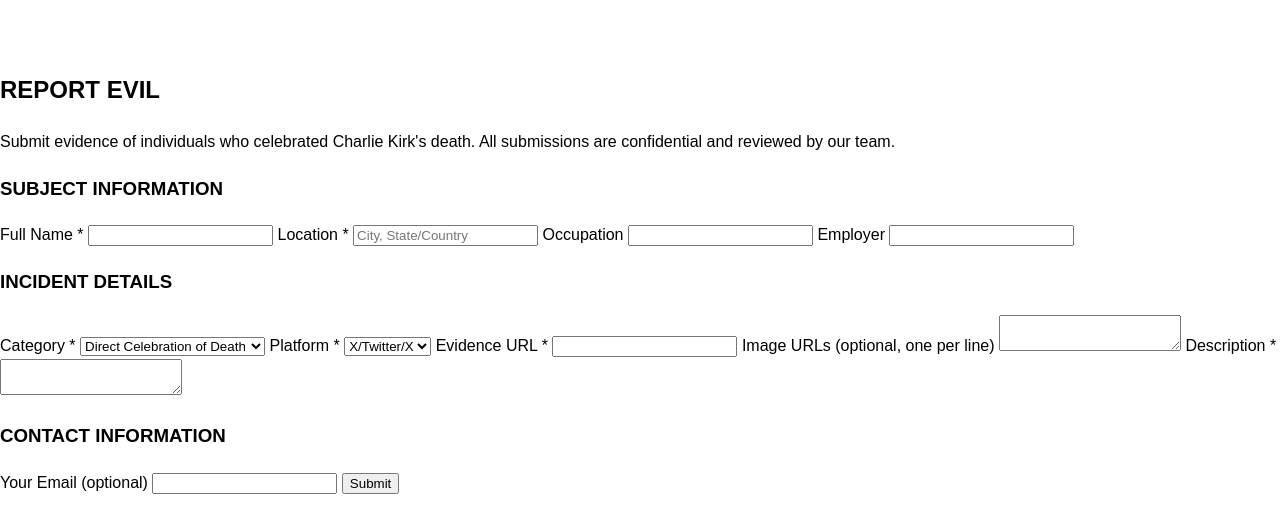
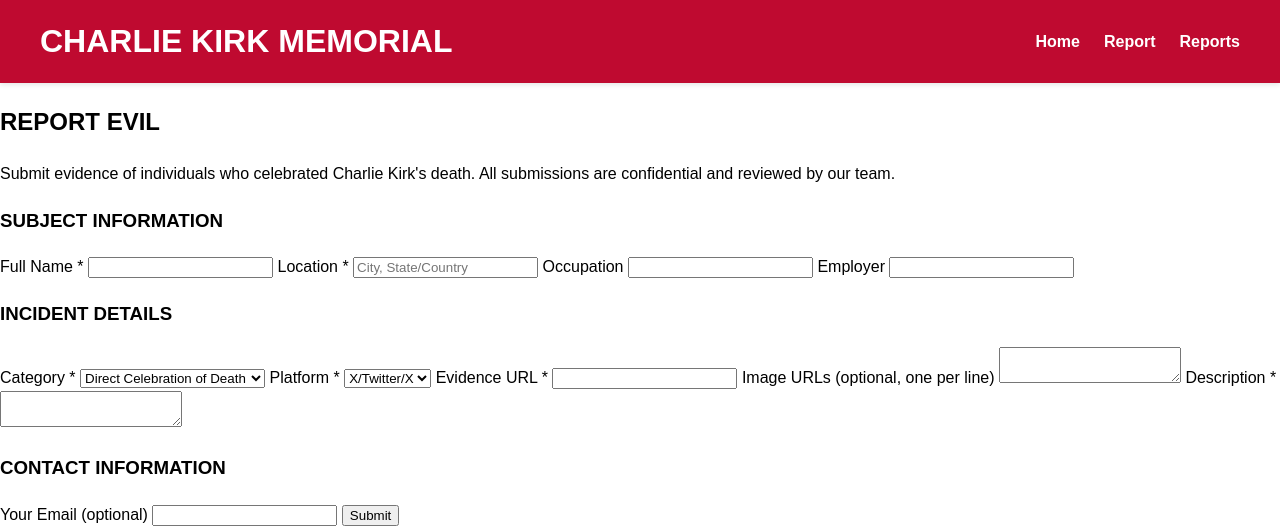
Before and after one commit to itsjustragic/fksdlfksok, a FastAPI app: page /report in a window 1280 px wide. Shown: the top 526 px of the page. Run offline with FastAPI, Linux system fonts and the light colour scheme; data that the repository does not hold is empty.

Commit message:
Update report.html

```diff
--- a/templates/report.html
+++ b/templates/report.html
@@ -7,7 +7,7 @@
     <link rel="stylesheet" href="/static/style.css">
 </head>
 <body>
-    <header>
+    <header class="header">
         <div class="header-container">
             <h1>CHARLIE KIRK MEMORIAL</h1>
             <nav>
```
